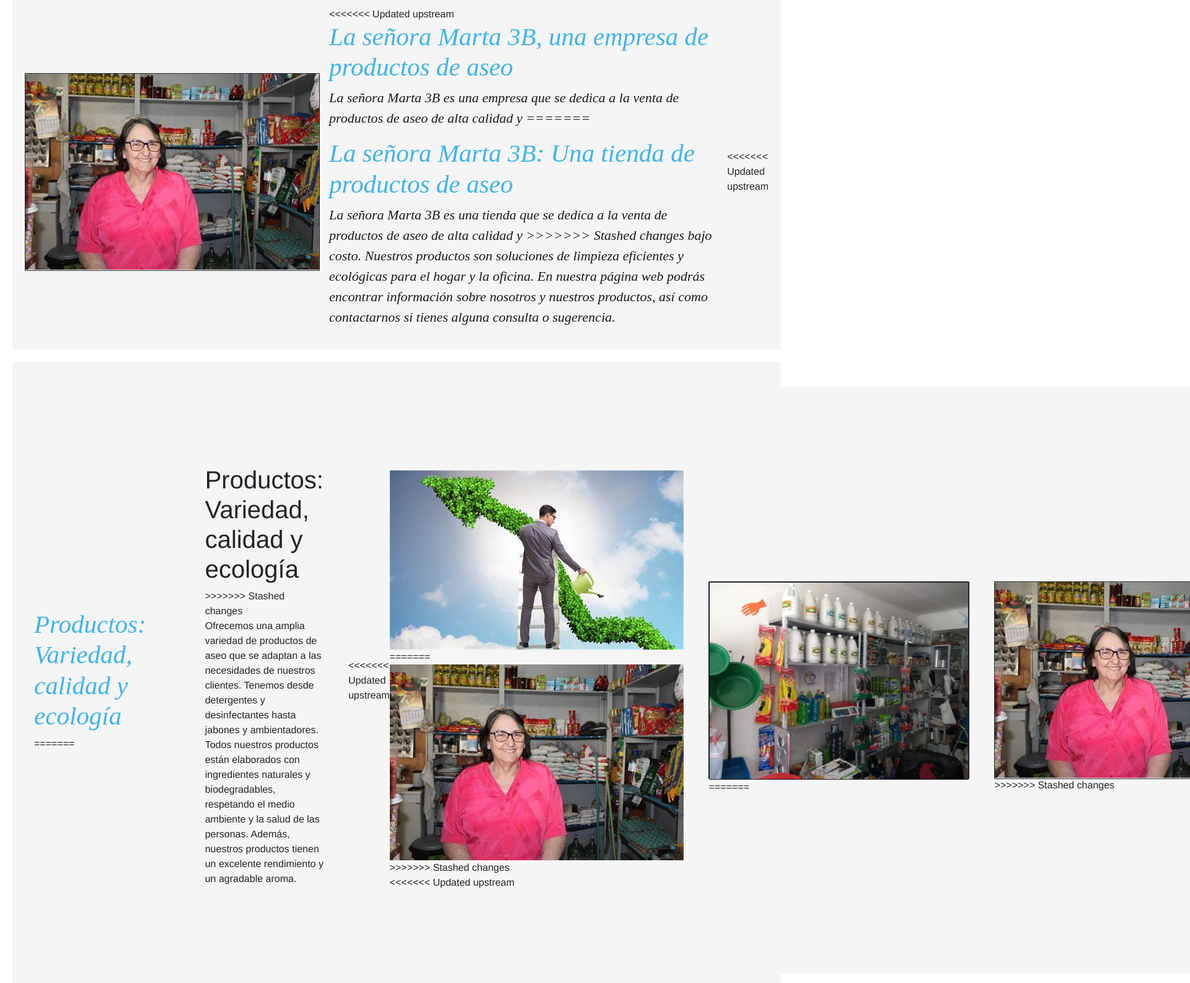
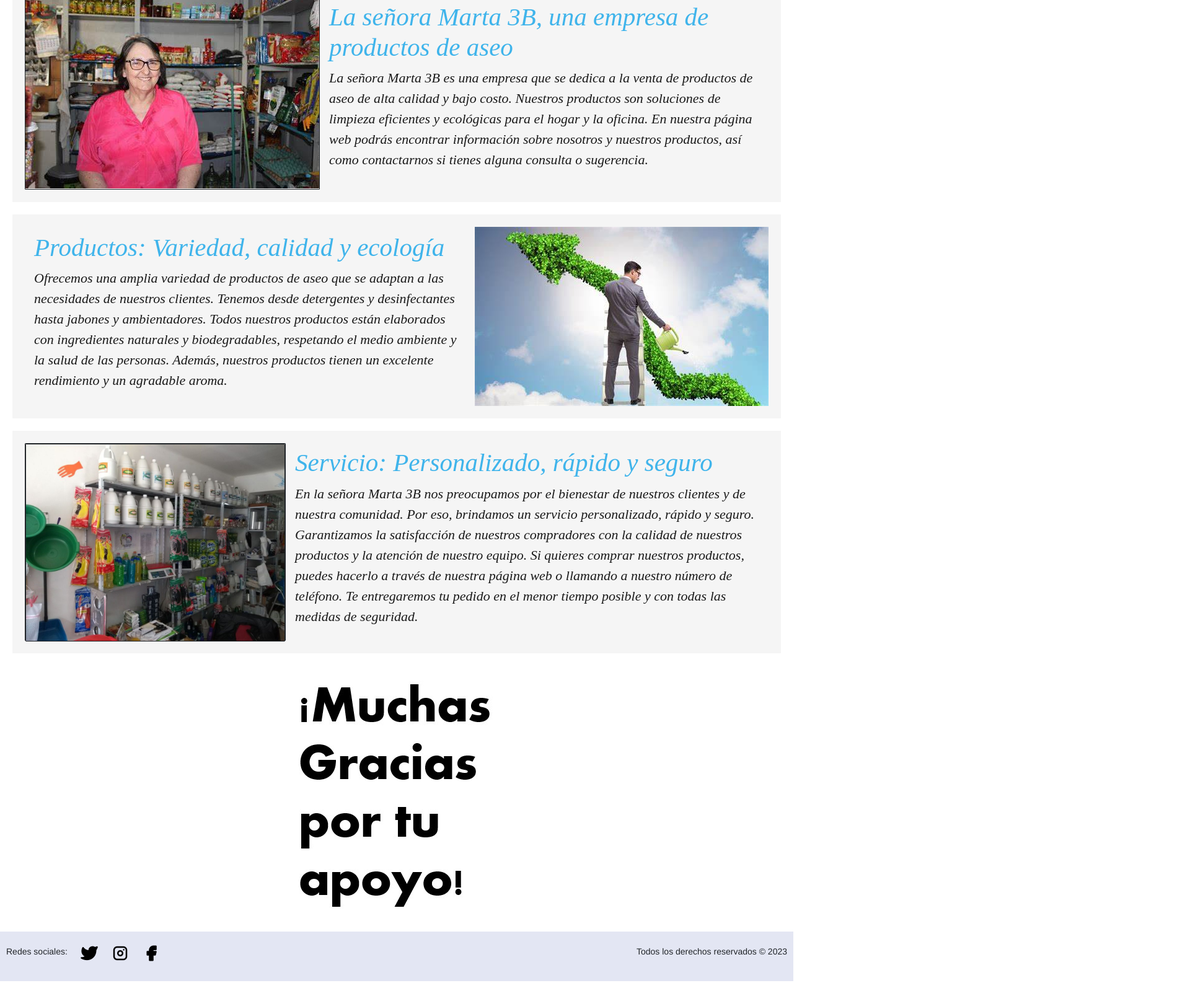
Before and after one commit to Anbs12/Analistas, a plain HTML site: page Tienda/QuienesSomos.html in a window 1280 px wide. Shown: the part 133-1719 px from the top of the page at 62% size, 1920 px wide, since content can reach past the window. Drawn offline with nearby package versions, Linux system fonts and the light colour scheme.

Commit message:
Producto y Quienes somos listo
Paginas lista

```diff
--- a/Tienda/CSS/Style.css
+++ b/Tienda/CSS/Style.css
@@ -365,19 +365,6 @@ textarea:required:focus {
     /*color de fondo*/
 }
 
-.section_QuienesSomos_izquierda{
-    display: flex;
-    justify-content: space-between;
-    /*espacio entre los elementos*/
-    align-items: center;
-    /*alinear elementos al centro*/
-    padding: 20px;
-    /*espacio entre el contenido y el borde*/
-    margin: 20px;
-    /*espacio entre los elementos*/
-    background-color: #f5f5f5;
-}
-
 .section_QuienesSomos{
     padding-left: 15px;
     padding-right: 15px;
@@ -417,7 +404,6 @@ textarea:required:focus {
     border-width: 1px;
 }
 
-<<<<<<< Updated upstream
 .muchasGracias{
     text-align: center;
 
@@ -426,10 +412,3 @@ textarea:required:focus {
 
 /* Estilos de pagina Nosotros  arriba */
 /* --------------------------------------------------------------------------------*/
-=======
-.img_QuienesSomos_Derecha{
-    float: right;
-    width: 50%;
-    padding-left: 10px;
-}
->>>>>>> Stashed changes
--- a/Tienda/QuienesSomos.html
+++ b/Tienda/QuienesSomos.html
@@ -39,15 +39,9 @@
     </header>
 
 
-<<<<<<< Updated upstream
-    </div>
 
 
     <!--primera fila-->
-=======
-
-
->>>>>>> Stashed changes
     <div class="container_QuienesSomos">
 
         <div class="img_QuienesSomos">
@@ -58,17 +52,8 @@
 
             <section>
 
-<<<<<<< Updated upstream
                 <h1>La señora Marta 3B, una empresa de productos de aseo</h1>
                 <p>La señora Marta 3B es una empresa que se dedica a la venta de productos de aseo de alta calidad y
-=======
-
-
-                <h1>La señora Marta 3B: Una tienda de productos de aseo</h1>
-                <p>
-
-                    La señora Marta 3B es una tienda que se dedica a la venta de productos de aseo de alta calidad y
->>>>>>> Stashed changes
                     bajo costo. Nuestros productos son soluciones de limpieza eficientes y ecológicas para el hogar y la
                     oficina. En nuestra página web podrás encontrar información sobre nosotros y nuestros productos, así
                     como contactarnos si tienes alguna consulta o sugerencia.</p>
@@ -76,7 +61,6 @@
             </section>
 
         </div>
-<<<<<<< Updated upstream
 
 
 
@@ -94,22 +78,6 @@
             <section>
 
                 <h1>Productos: Variedad, calidad y ecología</h1>
-=======
-    </div>
-
-    <div class="container_QuienesSomos">
-
-
-
-        <div class="section_QuienesSomos_izquierda">
-
-            <section>
-
-
-
-                <h1>Productos: Variedad, calidad y ecología
-                </h1>
->>>>>>> Stashed changes
                 <p>Ofrecemos una amplia variedad de productos de aseo que se adaptan a las necesidades de nuestros
                     clientes. Tenemos desde detergentes y desinfectantes hasta jabones y ambientadores. Todos nuestros
                     productos están elaborados con ingredientes naturales y biodegradables, respetando el medio ambiente
@@ -120,18 +88,12 @@
 
         </div>
 
-<<<<<<< Updated upstream
         <div class="img_QuienesSomos_derecha">
             <img src="../Tienda/Imgs/img_QuienesSomos_ecologia.jpg">
-=======
-        <div class="img_QuienesSomos_Derecha">
-            <img src="../Tienda/Imgs/sraAseoImagen.jpg">
->>>>>>> Stashed changes
         </div>
 
 
 
-<<<<<<< Updated upstream
 
     </div>
 
@@ -141,32 +103,18 @@
 
         <div class="img_QuienesSomos">
             <img src="../Tienda/Imgs/img_servicio_personalizado.jpg" id="imagen3">
-=======
-    </div>
-
-    <div class="container_QuienesSomos">
-
-        <div class="img_QuienesSomos">
-            <img src="../Tienda/Imgs/sraAseoImagen.jpg">
->>>>>>> Stashed changes
         </div>
 
         <div class="section_QuienesSomos">
 
             <section>
 
-<<<<<<< Updated upstream
-=======
-
-
->>>>>>> Stashed changes
                 <h1>Servicio: Personalizado, rápido y seguro</h1>
                 <p>En la señora Marta 3B nos preocupamos por el bienestar de nuestros clientes y de nuestra comunidad.
                     Por eso, brindamos un servicio personalizado, rápido y seguro. Garantizamos la satisfacción de
                     nuestros compradores con la calidad de nuestros productos y la atención de nuestro equipo. Si
                     quieres comprar nuestros productos, puedes hacerlo a través de nuestra página web o llamando a
                     nuestro número de teléfono. Te entregaremos tu pedido en el menor tiempo posible y con todas las
-<<<<<<< Updated upstream
                     medidas de seguridad.
                 </p>
 
@@ -179,17 +127,6 @@
     <div class="muchasGracias">
 
         <img src="../Tienda/Imgs/muchasGraciasimg.jpg" alt="">
-=======
-                    medidas de seguridad.</p>
-
-            </section>
-
-
-
-        </div>
-
-
->>>>>>> Stashed changes
 
     </div>
 
```
